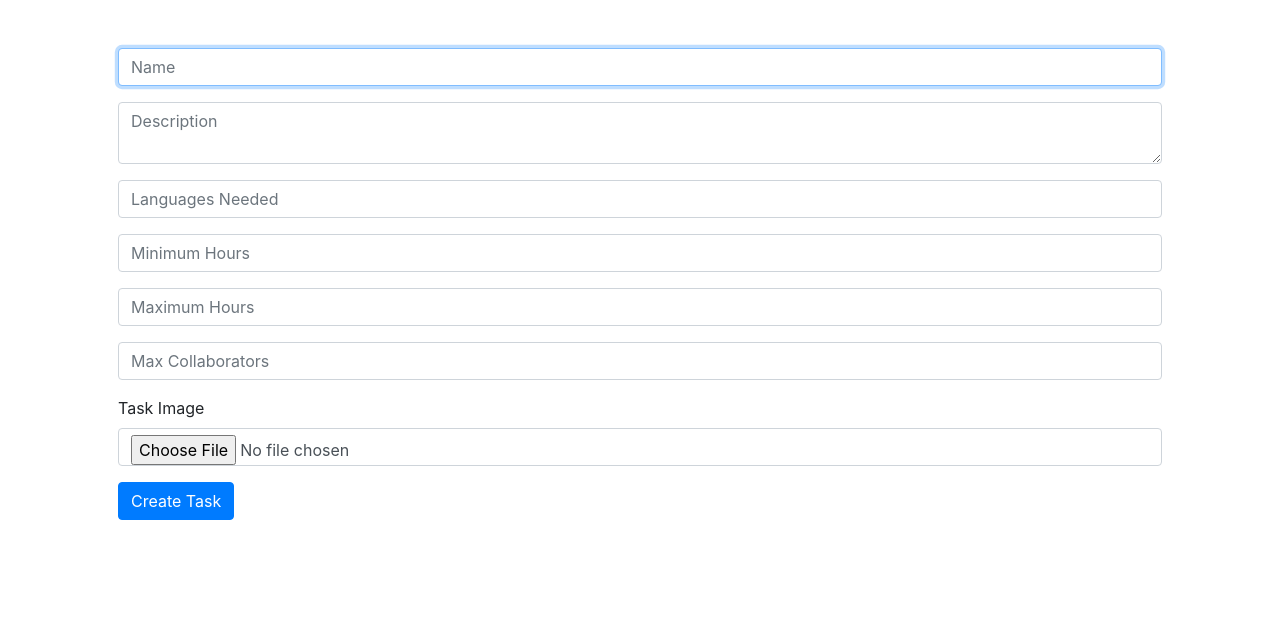
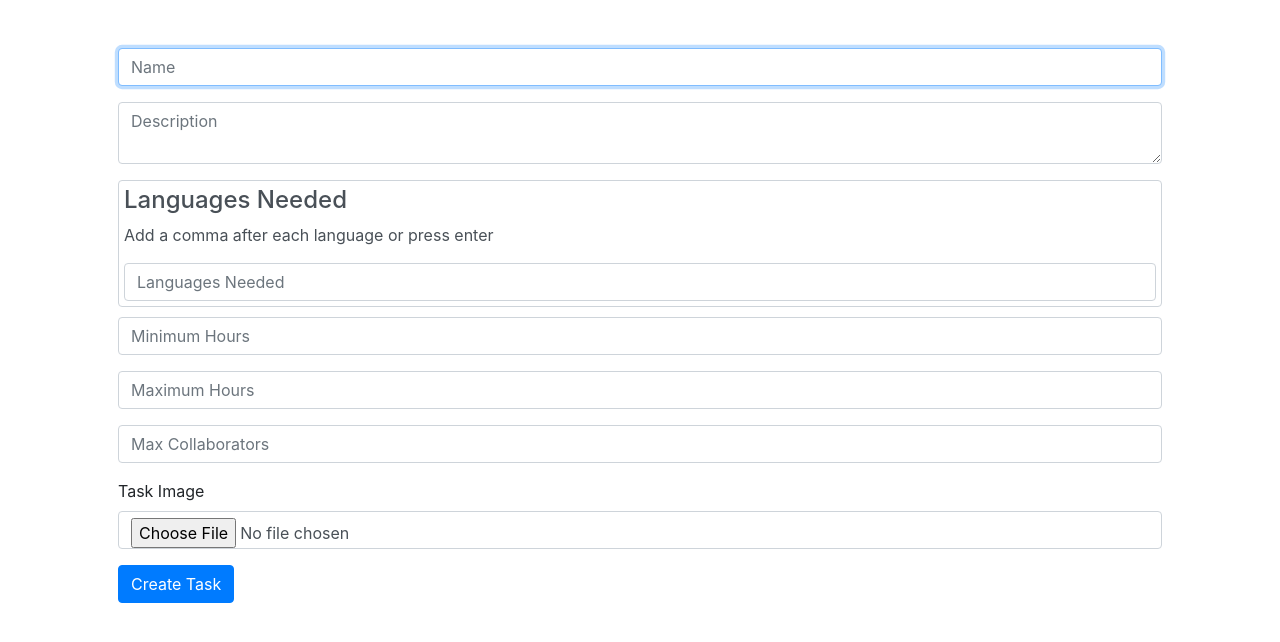
Before and after one commit to dragondoodler222/Opus, a Flask app: page /taskCreation in a window 1280 px wide. Shown: the part 68-710 px from the top of the page. Run offline with Flask 2, Linux system fonts and the light colour scheme; some libraries are stand-ins or nearby versions.

Commit message:
added tags

```diff
--- a/static/languages.js
+++ b/static/languages.js
@@ -1,46 +1,47 @@
-const ul = document.querySelector("ul"),
-input = document.querySelector("input"),
-tagNumb = document.querySelector(".details span");
-let maxTags = 10,
-tags = ["coding", "nepal"];
-countTags();
-createTag();
-function countTags(){
-    input.focus();
-    tagNumb.innerText = maxTags - tags.length;
-}
-function createTag(){
-    ul.querySelectorAll("li").forEach(li => li.remove());
-    tags.slice().reverse().forEach(tag =>{
-        let liTag = `<li>${tag} <i class="uit uit-multiply" onclick="remove(this, '${tag}')"></i></li>`;
-        ul.insertAdjacentHTML("afterbegin", liTag);
-    });
-    countTags();
-}
-function remove(element, tag){
-    let index  = tags.indexOf(tag);
-    tags = [...tags.slice(0, index), ...tags.slice(index + 1)];
-    element.parentElement.remove();
-    countTags();
-}
-function addTag(e){
-    if(e.key == "Enter"){
-        let tag = e.target.value.replace(/\s+/g, ' ');
-        if(tag.length > 1 && !tags.includes(tag)){
-            if(tags.length < 10){
-                tag.split(',').forEach(tag => {
-                    tags.push(tag);
-                    createTag();
-                });
-            }
-        }
-        e.target.value = "";
+const langInput = document.querySelector("#languages");
+const form = document.querySelector("#taskform");
+
+const langContainer = document.querySelector(".language-container");
+const langs = [];
+
+const createTag = (tagValue) => {
+    const value = tagValue.trim();
+
+    if (value === "" || langs.includes(value)) return;
+
+    const tag = document.createElement("span");
+    const tagContent = document.createTextNode(value);
+    tag.setAttribute('class', 'tag');
+    tag.appendChild(tagContent);
+
+    const close = document.createElement('span');
+    close.setAttribute('class', 'remove-tag');
+    close.innerHTML = '&#10006;'
+    close.onclick = handleRemoveTag;
+
+    tag.appendChild(close);
+    langContainer.appendChild(tag);
+    langs.push(tag);
+    langInput.value = '';
+    langInput.focus();
+};
+
+const handleRemoveTag = (e) => {
+    const item = e.target.textContent;
+    e.target.parentElement.remove();
+    langs.splice(langs.indexOf(item), 1);
+};
+
+const handleFormSubmit = (e) => {
+    e.preventDefault();
+    createTag(langInput.value);
+};
+
+langInput.addEventListener('keyup', (e) => {
+    const { key } = e;
+    if (key === ','){
+        createTag(langInput.value.substring(0,langInput.value.length-1));
     }
-}
-input.addEventListener("keyup", addTag);
-const removeBtn = document.querySelector(".details button");
-removeBtn.addEventListener("click", () =>{
-    tags.length = 0;
-    ul.querySelectorAll("li").forEach(li => li.remove());
-    countTags();
 });
+
+form.addEventListener('submit', handleFormSubmit);
--- /dev/null
+++ b/static/taskCreation.css
@@ -0,0 +1,27 @@
+.lang-container{
+	color: #495057;
+    background-color: #fff;
+    background-clip: padding-box;
+    border: 1px solid #ced4da;
+    border-radius: 0.25rem;
+}
+
+.input-container{
+	margin: 5px;
+}
+
+.tag{
+	padding-right: 2px;
+}
+
+.language-container{
+	display: flex;
+	flex-direction: row;
+	flex-wrap: wrap;
+}
+
+.remove-tag {
+	cursor: pointer;
+	margin-left: 2px;
+	margin-top: 1px;
+}
--- a/templates/taskCreation.html
+++ b/templates/taskCreation.html
@@ -6,21 +6,34 @@
 {%block head%}
 <head>
 	<link rel="stylesheet" href="/static/taskCreation.css">
+
 </head>
 {% endblock %}
 
 {% block main %}
      <!-- This was basically the template I was thinking for all the stuff yeah-->
      <div class = "wrap">
-     	<form action="/createTask" method="post">
+     	<form id = "taskform" action="/createTask" method="post">
         <div class="form-group">
             <input autocomplete="off" autofocus class="form-control" name="title" placeholder="Name" type="text">
         </div>
         <div class="form-group">
             <textarea class="form-control" name="description" placeholder="Description" type="text"></textarea>
         </div>
-        <div class="form-group">
+        <!-- <div class="form-group">
             <input class="form-control" name="languages" placeholder="Languages Needed" type="text" data-role = "tagsinput">
+        </div> -->
+        <div class = "lang-container">
+          <div class = "form-group input-container">
+            <div class = "title">
+              <h4>Languages Needed</h4>
+              <p>Add a comma after each language or press enter</p>
+            </div>
+            <input class="form-control" id = "languages" name="languages" placeholder="Languages Needed" type="text" data-role = "tagsinput">
+            <div class = "language-container">
+
+            </div>
+          </div>
         </div>
         <!-- <div class = "wrapper">
         	<div class = "title">
@@ -40,7 +53,7 @@
         	</div>
         </div> -->
 
-        <div class="form-group">
+        <div class="form-group" style="padding-top: 10px;">
             <input class="form-control" name="hmin" placeholder="Minimum Hours" type="number"></input>
         </div>
         <div class="form-group">
@@ -56,5 +69,6 @@
         <button class="btn btn-primary" type="submit">Create Task</button>
     </form>
      </div>
+     <script type="text/javascript" src="/static/languages.js"></script>
 
 {% endblock %}
```
